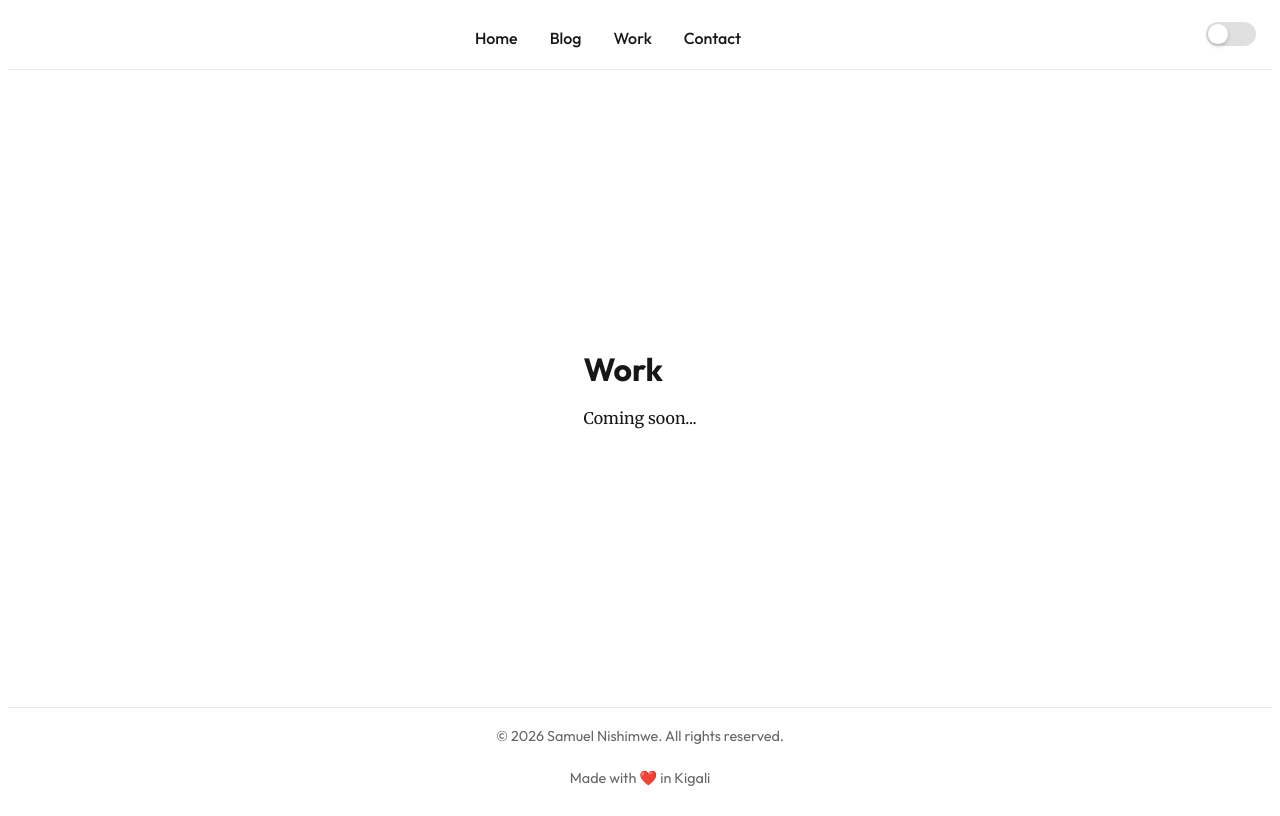
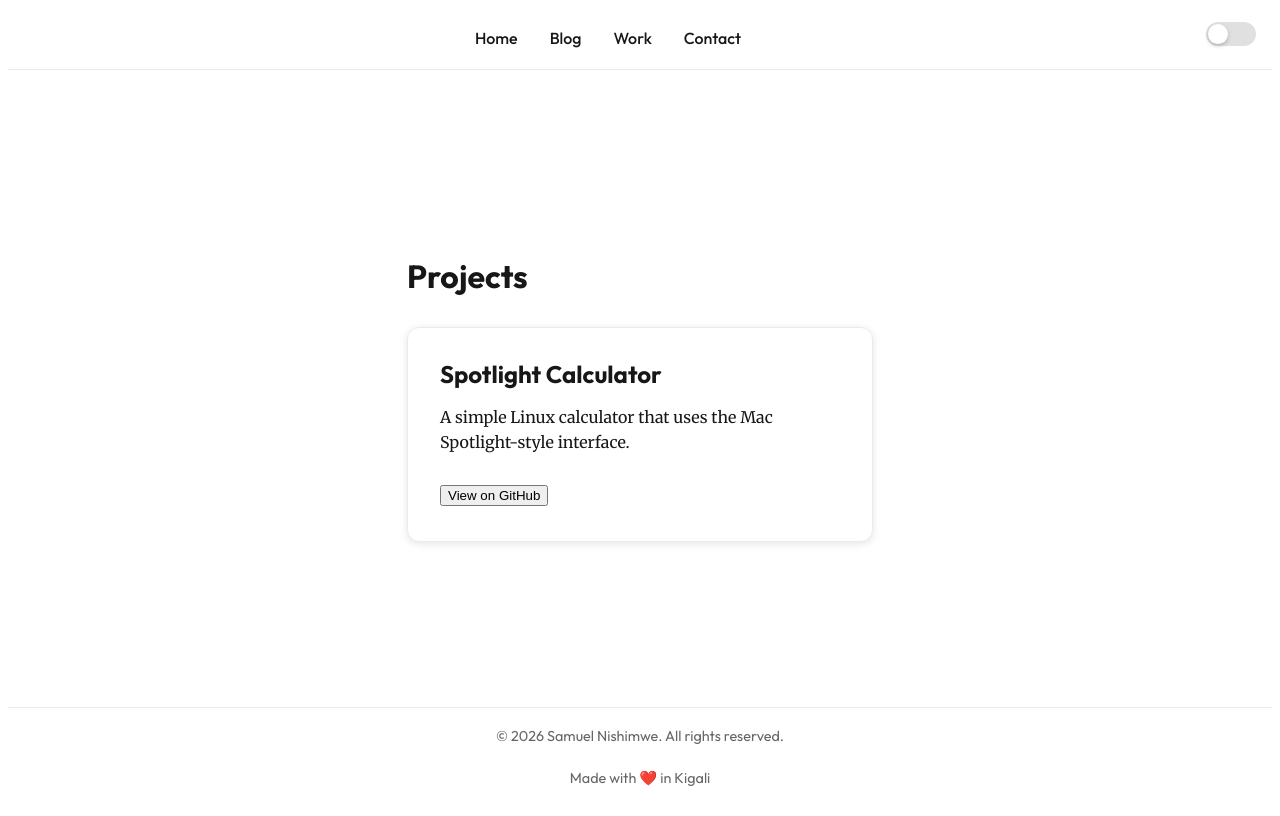
Before and after one commit to ceelogre/presence, a Next.js app: page /work in a window 1280 px wide. Built offline with nearby package versions, Linux system fonts and the light colour scheme.

Commit message:
feat: spotlight calc

```diff
--- a/src/app/work/page.tsx
+++ b/src/app/work/page.tsx
@@ -1,32 +1,19 @@
+import Link from 'next/link';
 import styles from './work.module.css';
 
 export default function Work() {
   return (
     <div className={styles.work}>
-      <h1>Work</h1>
-      <p>Coming soon...</p>
-      {/**
+      <h1>Projects</h1>
       <div className={styles.workGrid}>
         <article className={styles.workCard}>
-          <h2>Project One</h2>
-          <p>A brief description of the project and its impact.</p>
-          <div className={styles.techStack}>
-            <span>React</span>
-            <span>Node.js</span>
-            <span>TypeScript</span>
-          </div>
-        </article>
-        <article className={styles.workCard}>
-          <h2>Project Two</h2>
-          <p>Another project showcasing different skills and technologies.</p>
-          <div className={styles.techStack}>
-            <span>Next.js</span>
-            <span>Python</span>
-            <span>AWS</span>
-          </div>
+          <h2>Spotlight Calculator</h2>
+          <p>A simple Linux calculator that uses the Mac Spotlight-style interface.</p>
+          <Link href="https://github.com/ceelogre/spotlight-calculator" target="_blank">
+            <button>View on GitHub</button>
+          </Link>
         </article>
       </div>
-      */}
     </div>
   );
 }
--- a/src/app/work/work.module.css
+++ b/src/app/work/work.module.css
@@ -3,34 +3,63 @@
 }
 
 .workGrid {
-  display: grid;
-  grid-template-columns: repeat(auto-fill, minmax(300px, 1fr));
+  display: flex;
+  flex-wrap: wrap;
   gap: 2rem;
   margin-top: 2rem;
+  justify-content: center;
 }
 
 .workCard {
-  padding: 1.5rem;
+  flex: 1 1 300px;
+  max-width: 400px;
+  padding: 2rem;
   border: 1px solid var(--border-color);
-  border-radius: 8px;
-  transition: transform 0.2s;
+  border-radius: 12px;
+  background: var(--background);
+  box-shadow: 0 2px 8px rgba(0, 0, 0, 0.1);
+  transition: all 0.3s ease;
+  display: flex;
+  flex-direction: column;
 }
 
 .workCard:hover {
-  transform: translateY(-4px);
+  transform: translateY(-6px);
+  box-shadow: 0 8px 25px rgba(0, 0, 0, 0.15);
+  border-color: var(--hover-color);
+}
+
+.workCard h2 {
+  margin: 0 0 1rem 0;
+  font-family: var(--font-outfit);
+  font-size: 1.5rem;
+  color: var(--foreground);
+}
+
+.workCard p {
+  margin: 0 0 1.5rem 0;
+  line-height: 1.6;
+  flex-grow: 1;
 }
 
 .techStack {
   display: flex;
   gap: 0.5rem;
-  margin-top: 1rem;
   flex-wrap: wrap;
+  margin-top: auto;
 }
 
 .techStack span {
   background: var(--border-color);
-  padding: 0.25rem 0.75rem;
+  color: var(--foreground);
+  padding: 0.4rem 0.8rem;
   border-radius: 20px;
-  font-size: 0.9rem;
+  font-size: 0.85rem;
   font-family: var(--font-outfit);
+  font-weight: 500;
+  transition: background-color 0.2s;
 }
+
+.techStack span:hover {
+  background: var(--hover-color);
+}
```
Also changed, not shown: 2 other files (tests, documents, lock files or other folders).
